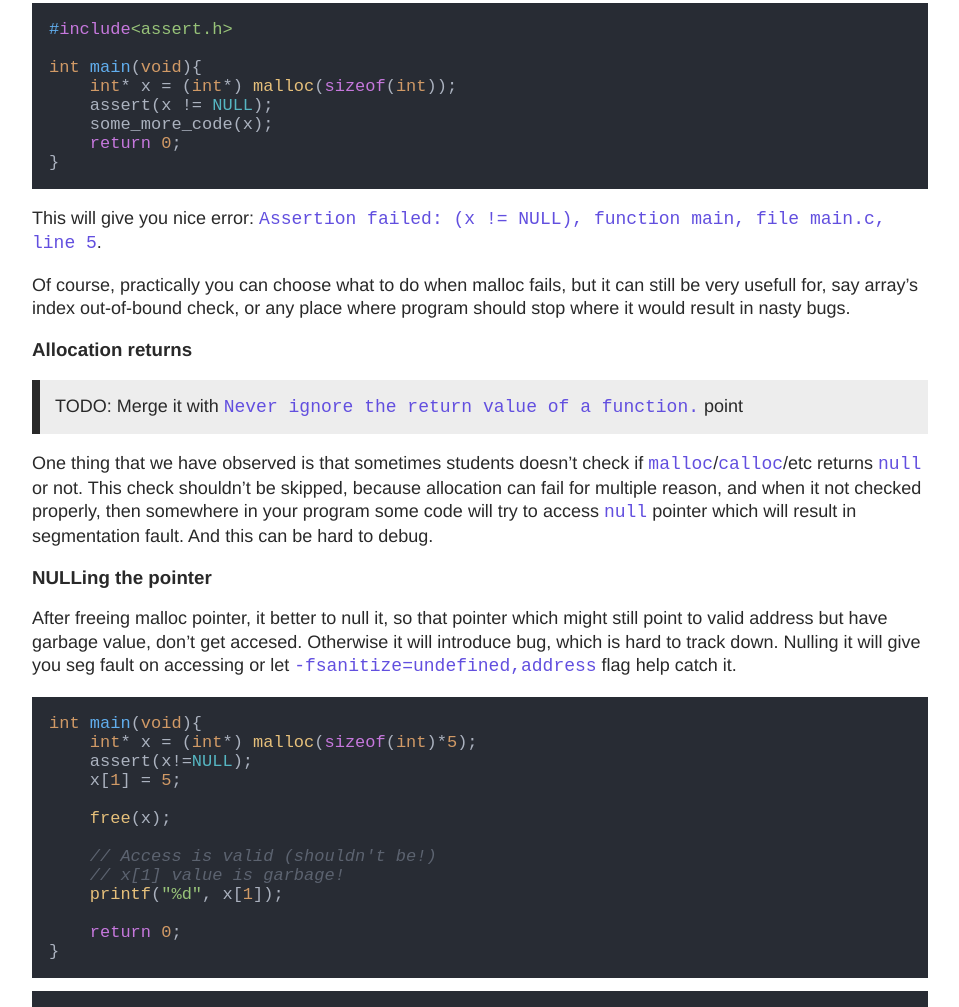
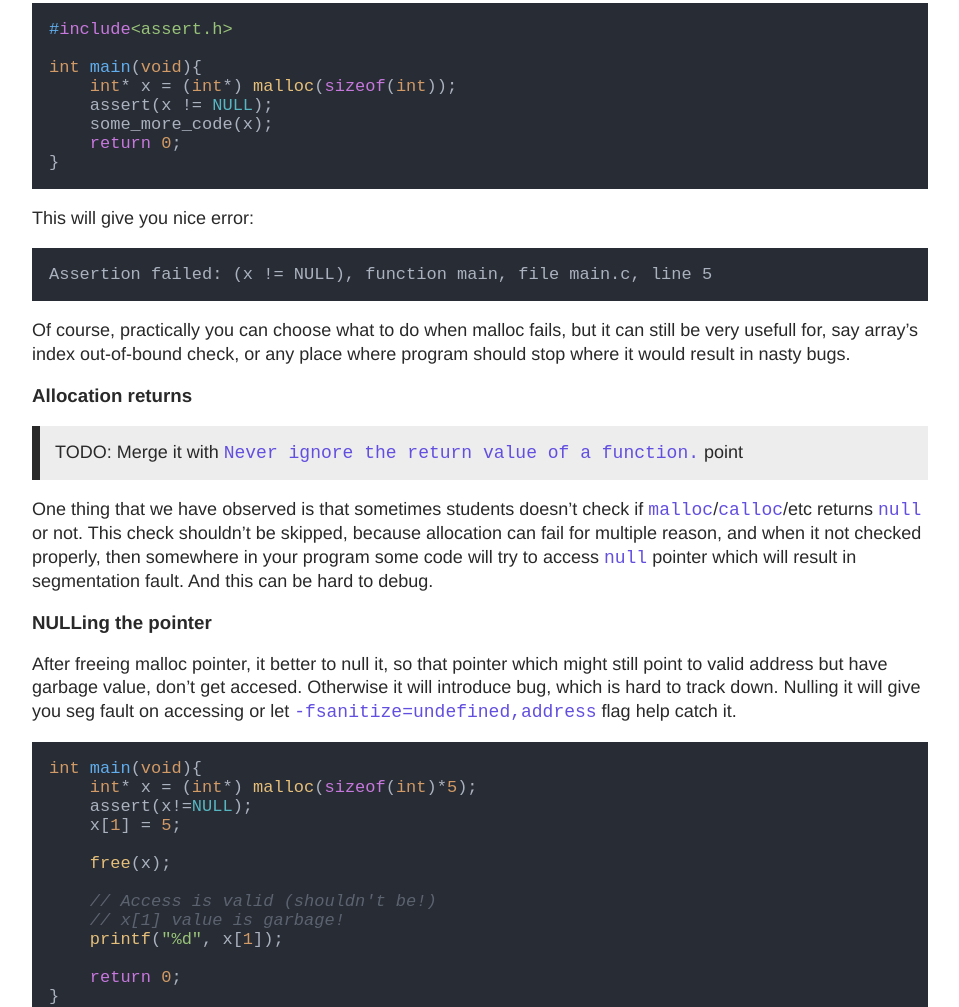
Before and after one commit to UndefinedLeap/UndefinedSite, a plain HTML site: page docs/BetterC.html in a window 1280 px wide. Shown: the part 2344-3351 px from the top of the page, without its empty margins (160-1119 px from the left). Drawn offline with Linux system fonts and the light colour scheme.

Commit message:
Update assert in BetterC

```diff
--- a/docs/BetterC.html
+++ b/docs/BetterC.html
@@ -126,8 +126,8 @@ int main(void){
     some_more_code(x);
     return 0;
 }</code></pre>
-<p>This will give you nice error:
-<code>Assertion failed: (x != NULL), function main, file main.c, line 5</code>.</p>
+<p>This will give you nice error:</p>
+<pre class="txt"><code>Assertion failed: (x != NULL), function main, file main.c, line 5</code></pre>
 <p>Of course, practically you can choose what to do when malloc fails,
 but it can still be very usefull for, say array’s index out-of-bound
 check, or any place where program should stop where it would result in
```
Also changed, not shown: 1 other file.
